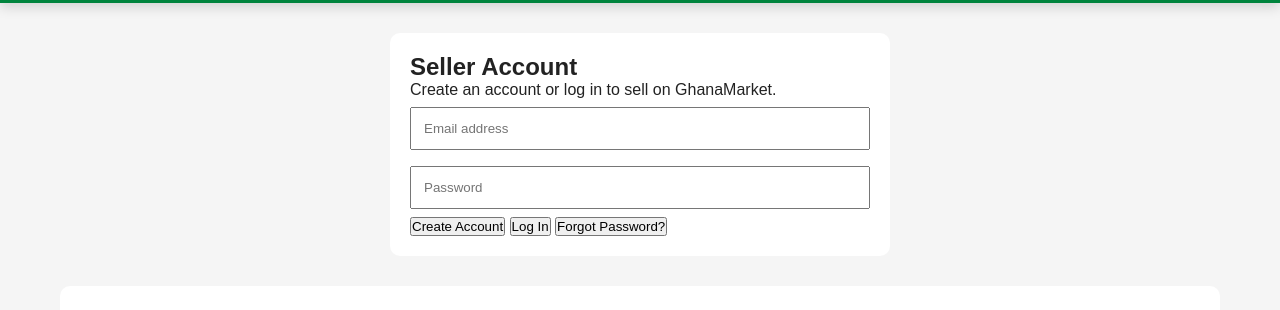
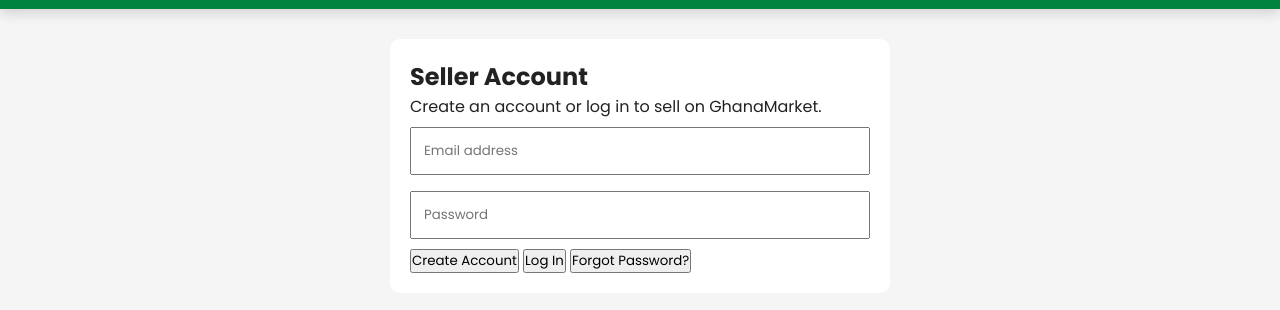
Before and after one commit to niemancharles17-netizen/GhanaMarket-ShopOnline, a plain HTML site: page index.html in a window 1280 px wide. Shown: the part 80-390 px from the top of the page. Drawn offline with nearby package versions, Linux system fonts and the light colour scheme; no server answers.

Commit message:
Update font family to use Poppins

```diff
--- a/index.html
+++ b/index.html
@@ -6,12 +6,14 @@
 
   <title>GhanaMarket - Online Shopping</title>
 
-  <style>
+ <link rel="preconnect" href="https://fonts.googleapis.com">
+<link href="https://fonts.googleapis.com/css2?family=Poppins:wght@400;500;600;700&display=swap" rel="stylesheet">
+ <style>
     * {
       margin: 0;
       padding: 0;
       box-sizing: border-box;
-      font-family: Arial, sans-serif;
+            font-family: 'Poppins', Arial, sans-serif;
     }
 
     body {
```
